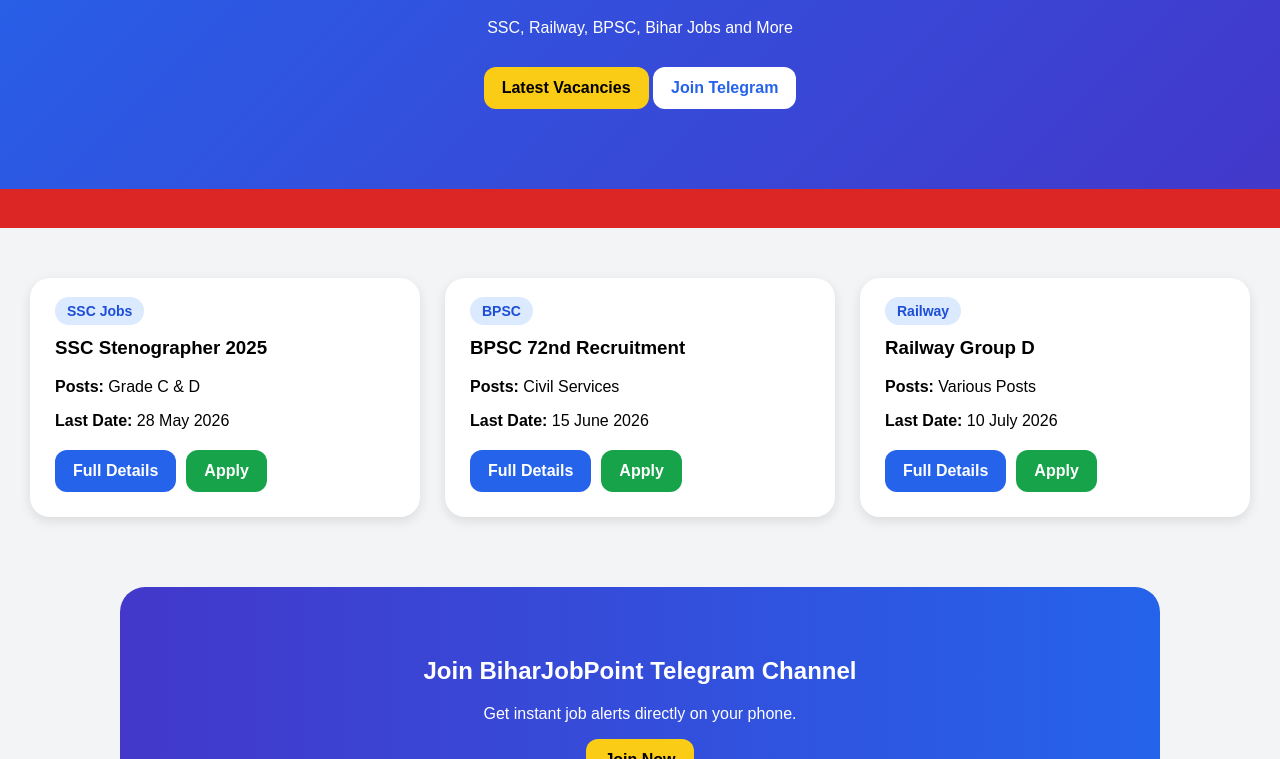
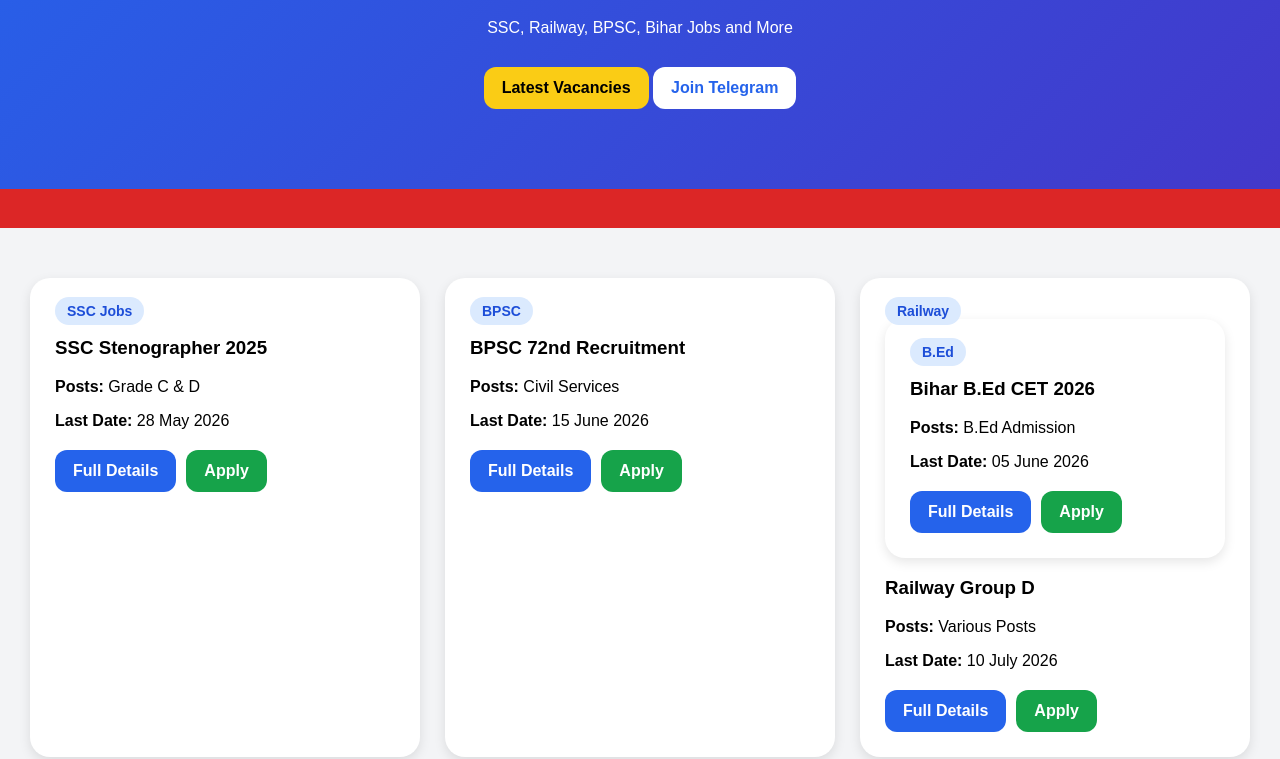
Before and after one commit to biharjobpoint/biharjobpoint, a plain HTML site: page index.html in a window 1280 px wide. Shown: the part 341-1100 px from the top of the page. Drawn offline with Linux system fonts and the light colour scheme.

Commit message:
Update index.html

```diff
--- a/index.html
+++ b/index.html
@@ -65,6 +65,17 @@
 
 <div class="card">
 <span class="tag">Railway</span>
+  <div class="card">
+<span class="tag">B.Ed</span>
+<h3>Bihar B.Ed CET 2026</h3>
+<p><strong>Posts:</strong> B.Ed Admission</p>
+<p><strong>Last Date:</strong> 05 June 2026</p>
+
+<div class="buttons">
+<a href="#" class="btn blue">Full Details</a>
+<a href="#" class="btn green">Apply</a>
+</div>
+</div>
 <h3>Railway Group D</h3>
 <p><strong>Posts:</strong> Various Posts</p>
 <p><strong>Last Date:</strong> 10 July 2026</p>
```
